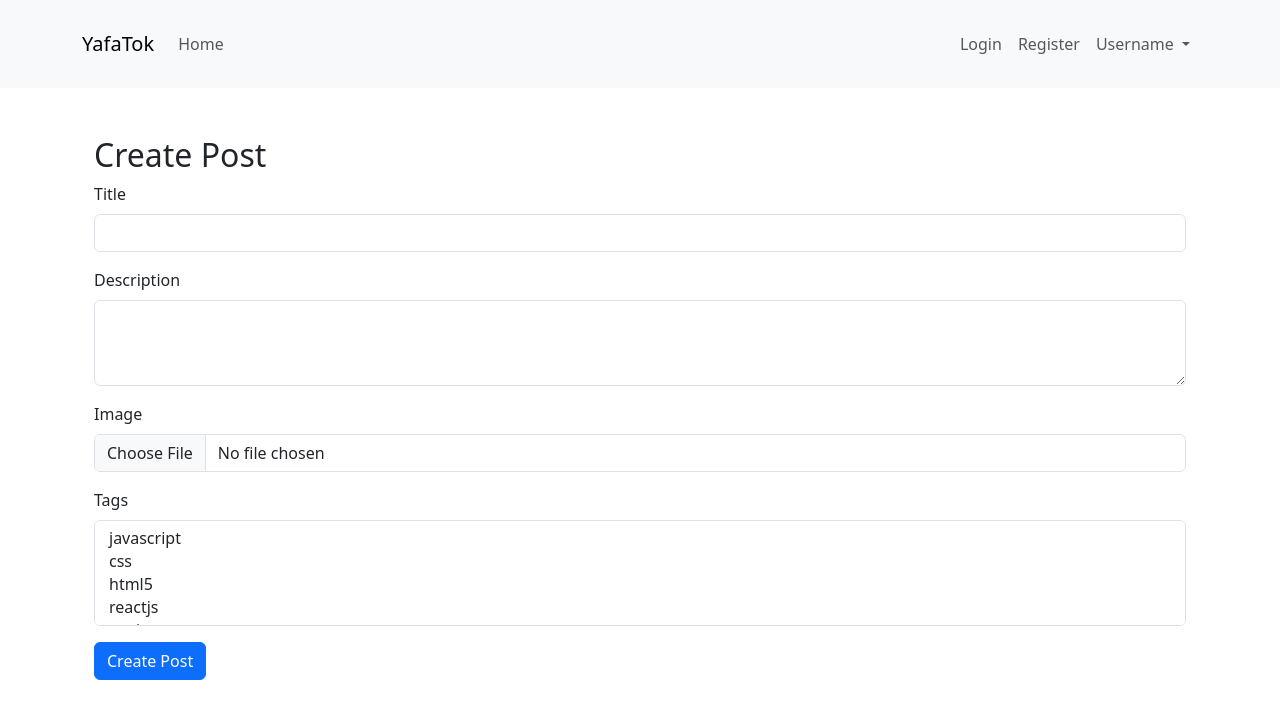
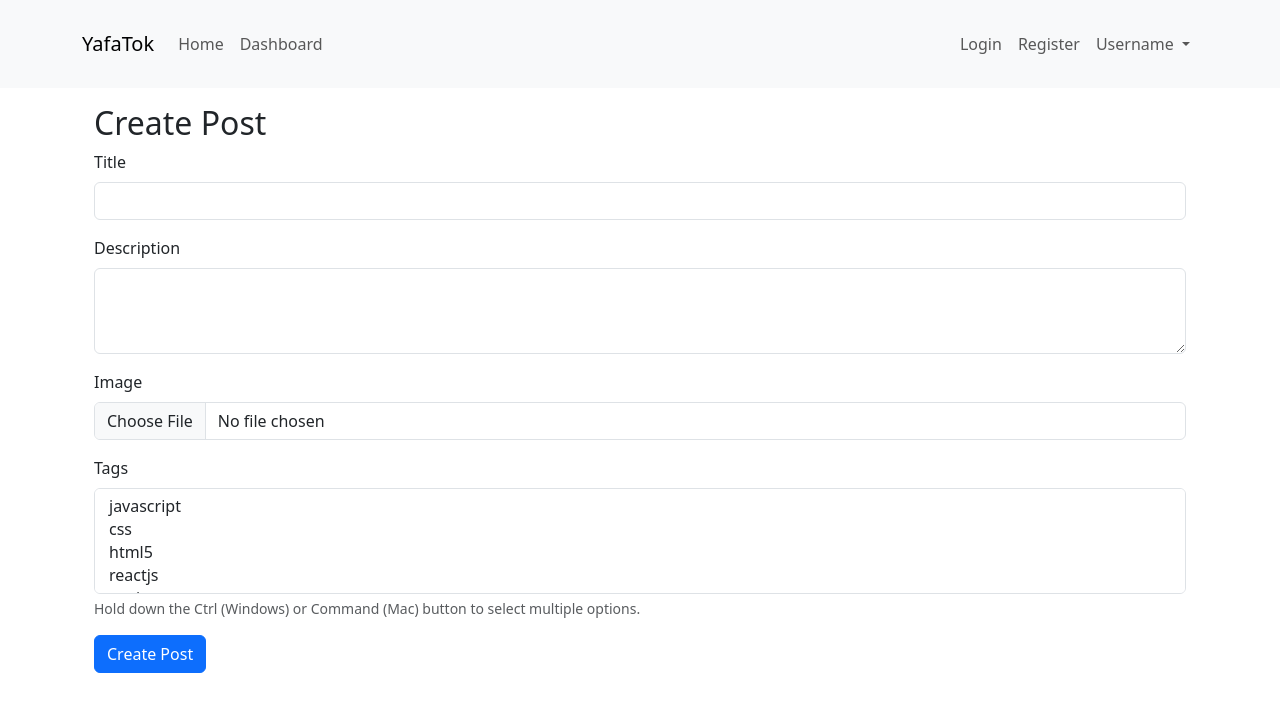
Before and after one commit to RofixWork/blog_with_django, a Django app: page /create/ in a window 1280 px wide. Shown: the top 719 px of the page. Run offline with Django 5.2, Linux system fonts and the light colour scheme; data comes from the database, SQL or seed files in the repository; both versions use the stored data as it was after the commit; some libraries are stand-ins or nearby versions.

Commit message:
Create a new path and view named home call template home.html for HomePage & add new path with route  'dashboard/'  call index view (template: index.html)

```diff
--- a/blog/posts/forms.py
+++ b/blog/posts/forms.py
@@ -8,6 +8,7 @@ class PostForm(forms.ModelForm):
         queryset=Tag.objects.all(),
         required=False,
         widget=forms.SelectMultiple(attrs={"class": "form-control"}),
+        help_text="Hold down the Ctrl (Windows) or Command (Mac) button to select multiple options.",
     )
 
     class Meta:
@@ -21,6 +22,4 @@ class PostForm(forms.ModelForm):
                 attrs={"class": "form-control", "accept": "image/*"}
             ),
         }
-        help_texts = {
-            "tags": "Hold down the Ctrl (Windows) or Command (Mac) button to select multiple options."
-        }
+        help_texts = {}
--- a/blog/posts/templates/posts/create.html
+++ b/blog/posts/templates/posts/create.html
@@ -1,6 +1,6 @@
 {% extends "base.html" %}
 {% block body %}
-<div class="container mt-5 mb-3">
+<div class="container mt-3 mb-3">
     <h2>Create Post</h2>
     <form method="POST" enctype="multipart/form-data">
         {% csrf_token %}
--- a/blog/posts/templates/posts/index.html
+++ b/blog/posts/templates/posts/home.html
@@ -1,4 +1,4 @@
 {% extends "base.html" %}
 {% block body %}
-Home Page
+Home Page (New)
 {% endblock body %}
--- a/blog/posts/urls.py
+++ b/blog/posts/urls.py
@@ -3,6 +3,7 @@ from django.urls import path
 from . import views
 
 urlpatterns = [
-    path("", views.index, name="posts.index"),
+    path("", views.home, name="posts.home"),
+    path("dashboard/", views.index, name="posts.index"),
     path("create/", views.create, name="posts.create"),
 ]
--- a/blog/posts/views.py
+++ b/blog/posts/views.py
@@ -7,6 +7,10 @@ from .models import Post
 
 
 # Create your views here.
+def home(request: HttpRequest) -> HttpResponse:
+    return render(request, "posts/home.html")
+
+
 def index(request: HttpRequest) -> HttpResponse:
     return render(request, "posts/index.html")
 
--- a/blog/templates/base.html
+++ b/blog/templates/base.html
@@ -18,6 +18,9 @@
                 <ul class="navbar-nav me-auto">
                     <li class="nav-item">
                         <a class="nav-link" href="#">Home</a>
+                    </li>
+                    <li class="nav-item">
+                        <a class="nav-link" href="{% url "posts.index" %}">Dashboard</a>
                     </li>
                 </ul>
                 <ul class="navbar-nav">
```
Also changed, not shown: blog/db.sqlite3, blog/media/posts/reactjs.png (added), blog/media/posts/vuejs-online-editor-compiler.original.png (added).
